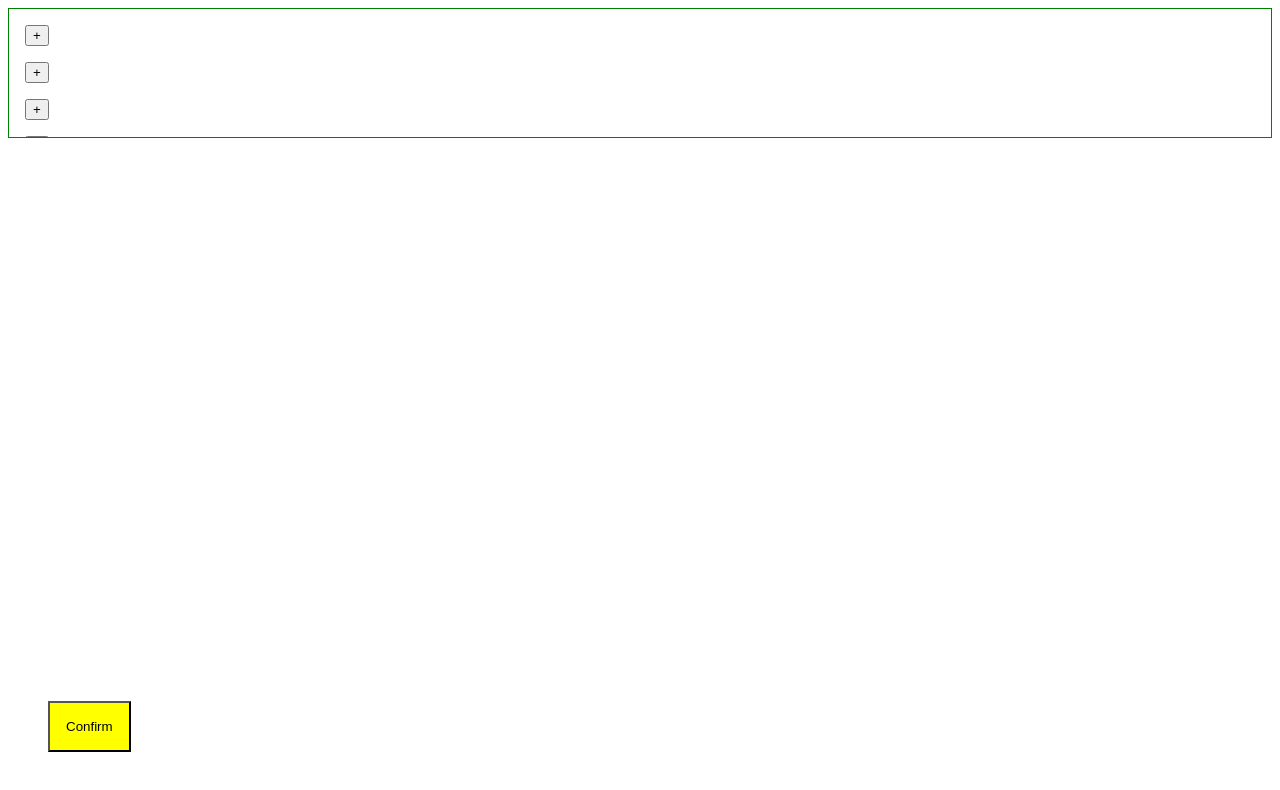
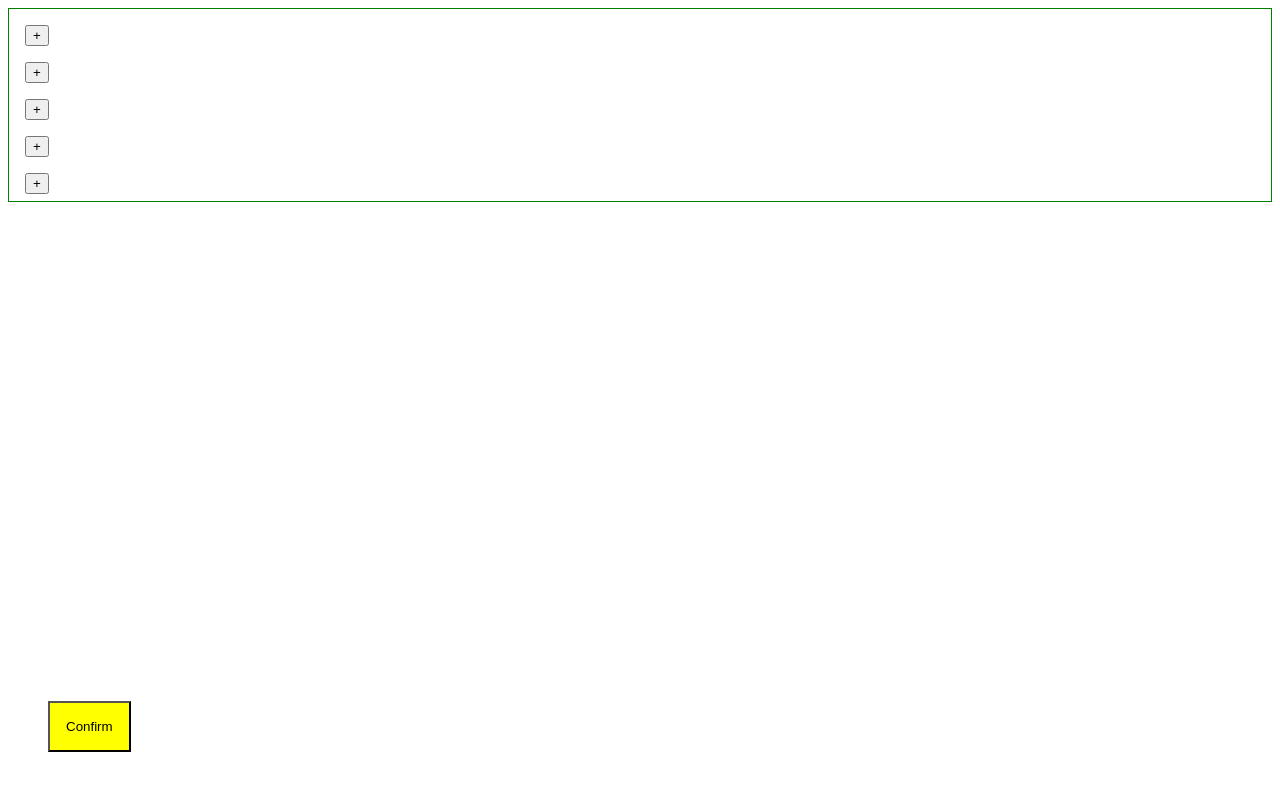
Before and after one commit to JaegerJens/testcafe-bugreport-PRDSP-3190, a website: page static/index.html in a window 1280 px wide. Drawn offline with Linux system fonts and the light colour scheme.

Commit message:
parent of button must be scrollable

```diff
--- a/static/index.html
+++ b/static/index.html
@@ -1,5 +1,6 @@
 <!DOCTYPE html>
 <html lang="en">
+
 <head>
     <meta charset="UTF-8">
     <meta name="viewport" content="width=device-width, initial-scale=1.0">
@@ -7,18 +8,21 @@
     <style>
         .shoppinglist {
             border: solid 1px green;
-            max-height: 8rem;
+            max-height: 12rem;
             overflow: scroll;
         }
+
         .add {
             display: block;
             margin: 1rem;
         }
+
         .submit {
             margin: 3rem;
             padding: 1rem;
             background-color: yellow;
         }
+
         .footer {
             position: fixed;
             z-index: 20;
@@ -28,8 +32,8 @@
         }
     </style>
 </head>
+
 <body>
-    <form>
     <div class="shoppinglist">
         <button class="add" type="button" id="1">+</button>
         <button class="add" type="button" id="2">+</button>
@@ -61,10 +65,10 @@
         <button class="add" type="button" id="28">+</button>
         <button class="add" type="button" id="29">+</button>
         <button class="add" type="button" id="30">+</button>
-        </div>
         <div class="footer">
             <button class="submit" type="submit">Confirm</button>
         </div>
-    </form>
+    </div>
 </body>
+
 </html>
```
Lines whose indentation alone changed are shown as unchanged.
